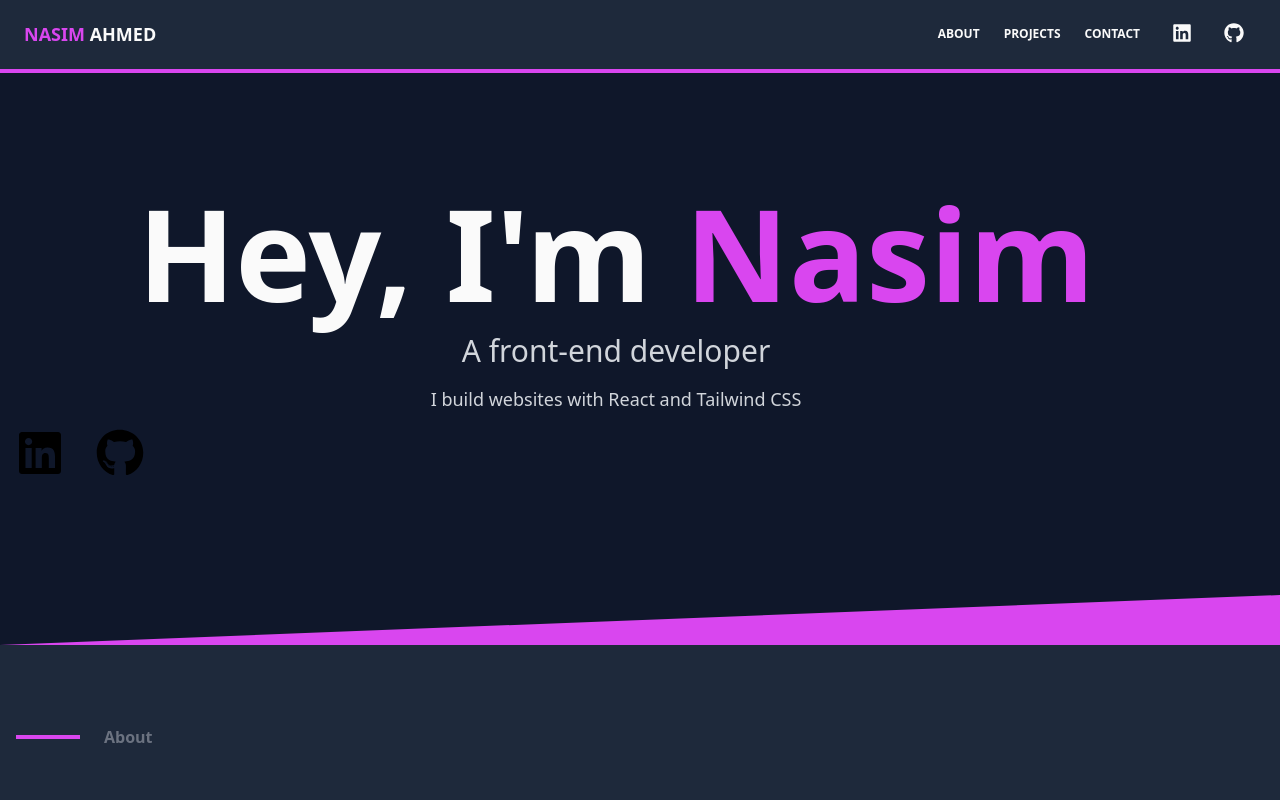
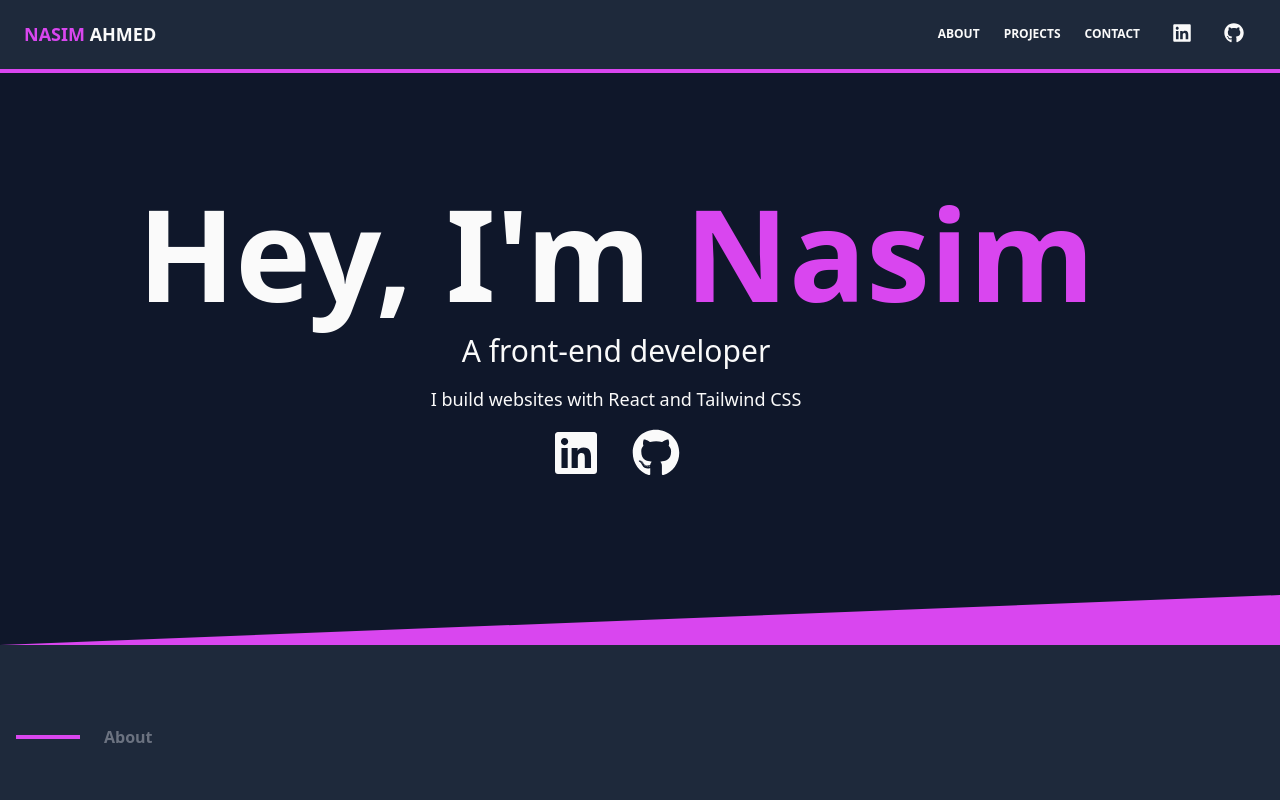
Before and after one commit to Nasim-A/react-portfolio, a React (Create React App) app: page / in a window 1280 px wide. Shown: the top 800 px of the page. Built offline with nearby package versions, Linux system fonts and the light colour scheme.

Commit message:
changed home section social links styling

```diff
--- a/src/components/Home.js
+++ b/src/components/Home.js
@@ -11,13 +11,13 @@ const Home = () => {
 							<h1 className="text-zinc-50 font-semibold text-5xl md:text-9xl">
 								Hey, I'm <span className="text-fuchsia-500">Nasim</span>
 							</h1>
-							<p className="mt-4 text-3xl text-gray-300">
+							<p className="mt-4 text-3xl text-zinc-50">
 								A front-end developer
 							</p>
-							<p className="mt-4 text-lg text-gray-300">
+							<p className="mt-4 text-lg text-zinc-50">
 								I build websites with React and Tailwind CSS
 							</p>
-							<div className="flex text-5xl mt-4">
+							<div className="flex justify-center text-5xl mt-4 text-zinc-50">
 								<a href="https://www.linkedin.com/in/nasimahmed108/">
 									<FaLinkedin className="mr-4 hover:text-fuchsia-500" />
 								</a>
```
